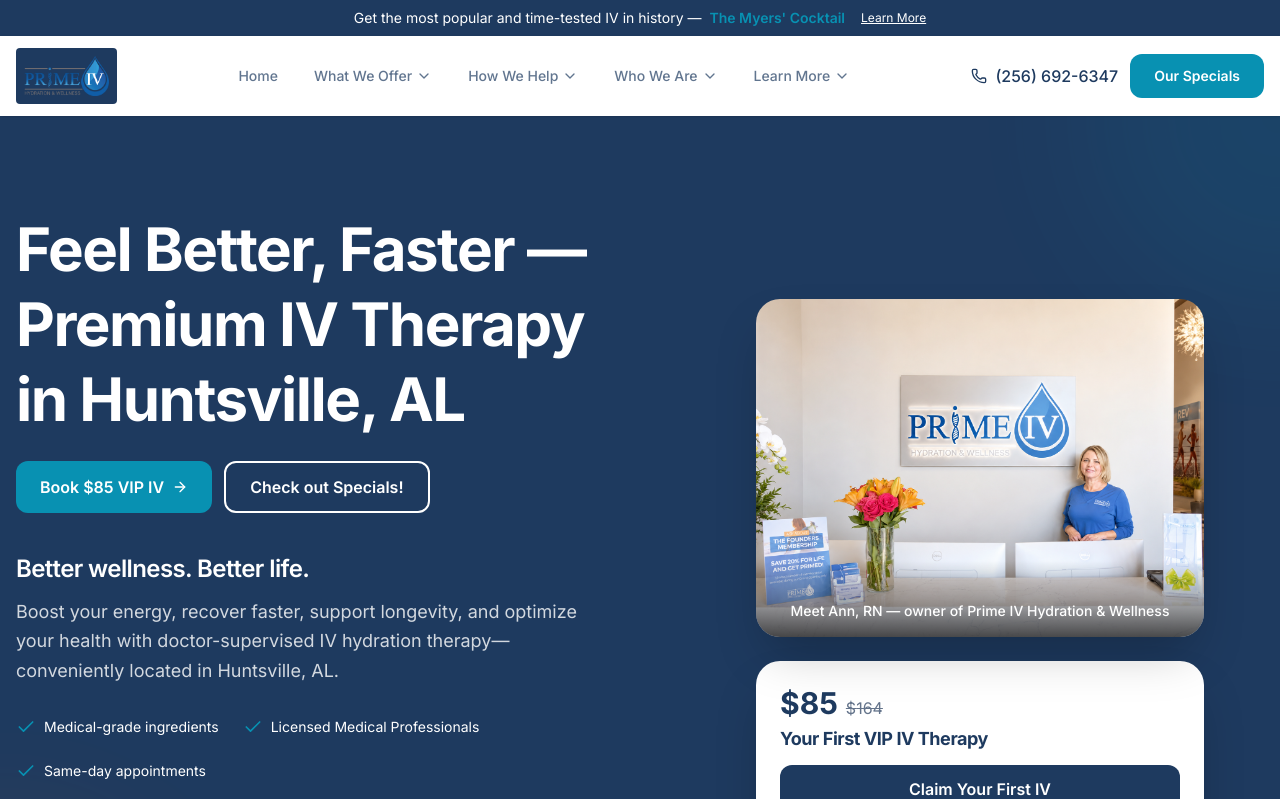
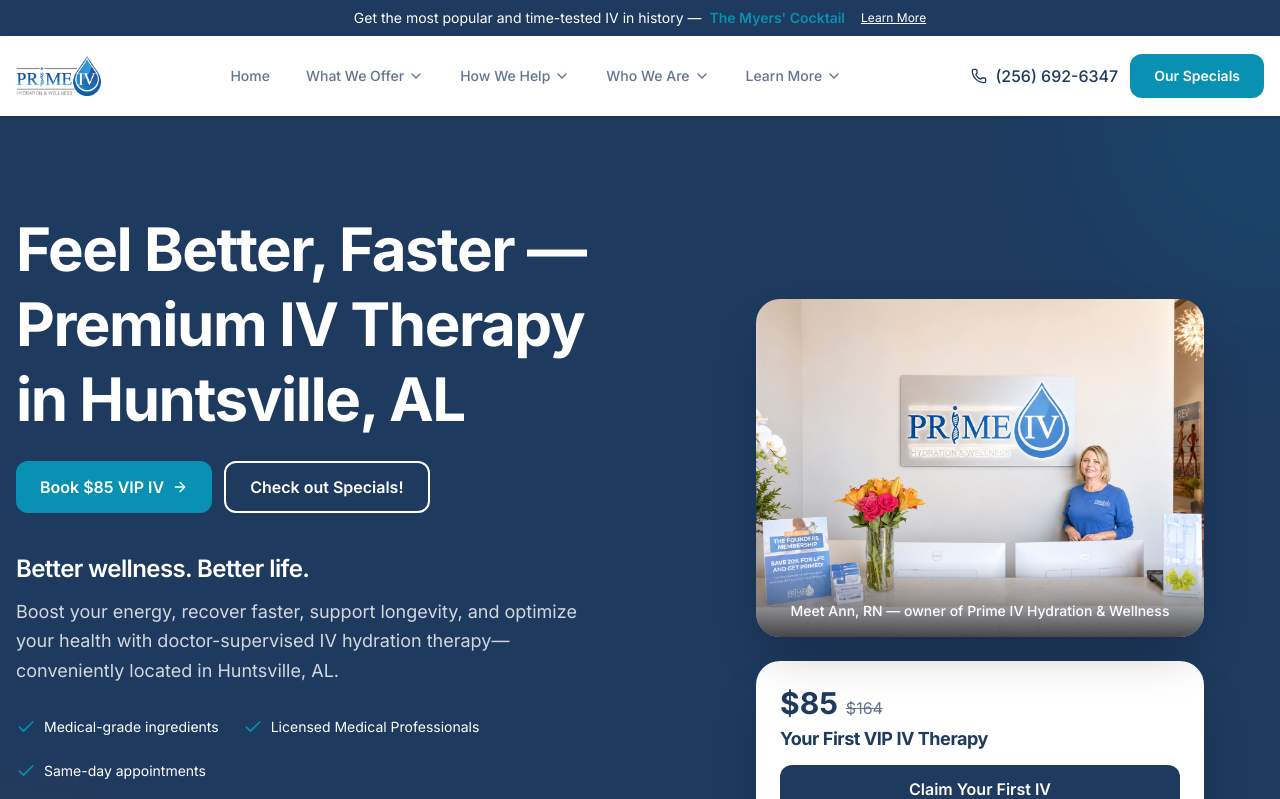
Before and after one commit to VandalsSmile/pivjv, a Next.js app: page / in a window 1280 px wide. Shown: the top 799 px of the page. Built offline with nearby package versions, Linux system fonts and the light colour scheme.

Commit message:
refactor: remove wrapper div from header logo image

```diff
--- a/components/header.tsx
+++ b/components/header.tsx
@@ -37,7 +37,6 @@
           <div className="flex items-center justify-between h-16 lg:h-20">
             {/* Logo */}
             <Link href="/" className="flex-shrink-0">
-              <div className="bg-primary p-2 rounded">
               <Image
                 src="/images/prime-iv-logo-color.webp"
                 alt="Prime IV Hydration & Wellness - Huntsville"
@@ -46,7 +45,6 @@
                 className="h-8 lg:h-10 w-auto"
                 priority
               />
-              </div>
             </Link>
 
             {/* Desktop Navigation */}
```
Lines whose indentation alone changed are shown as unchanged.
